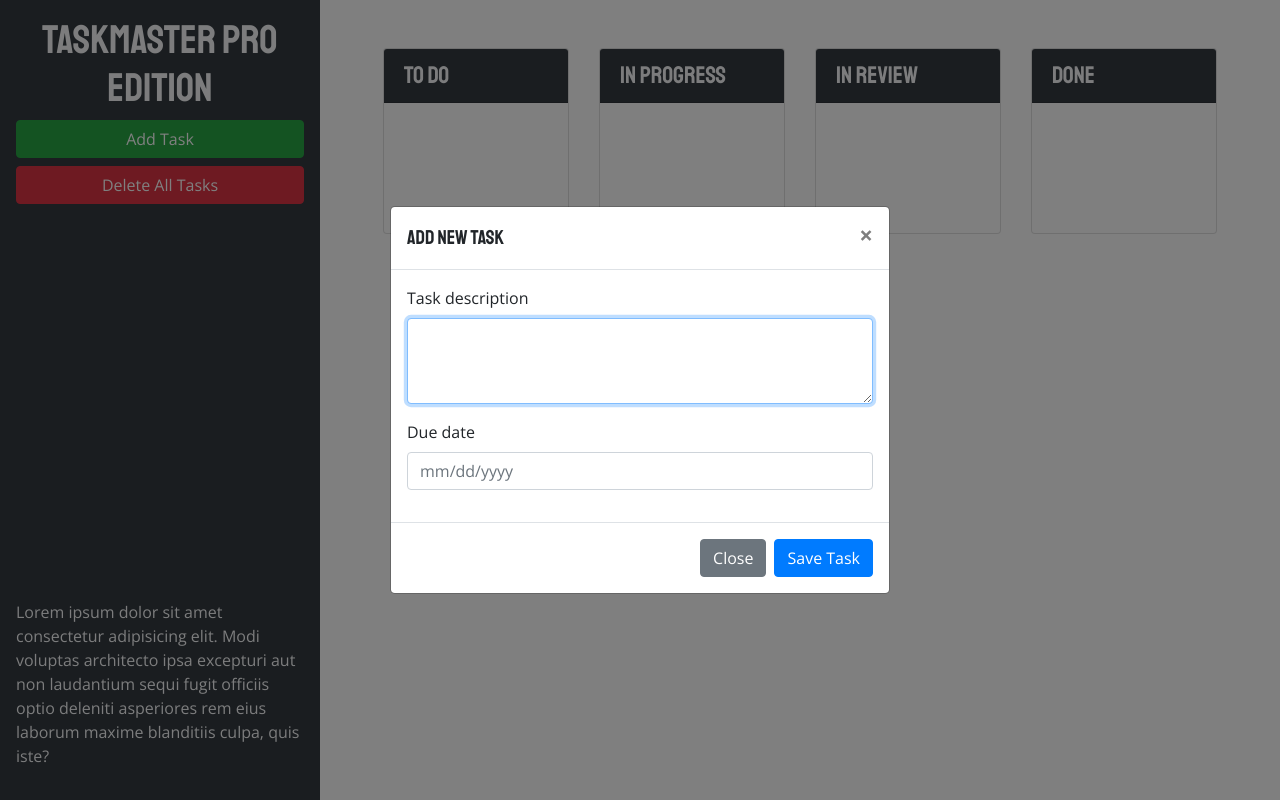
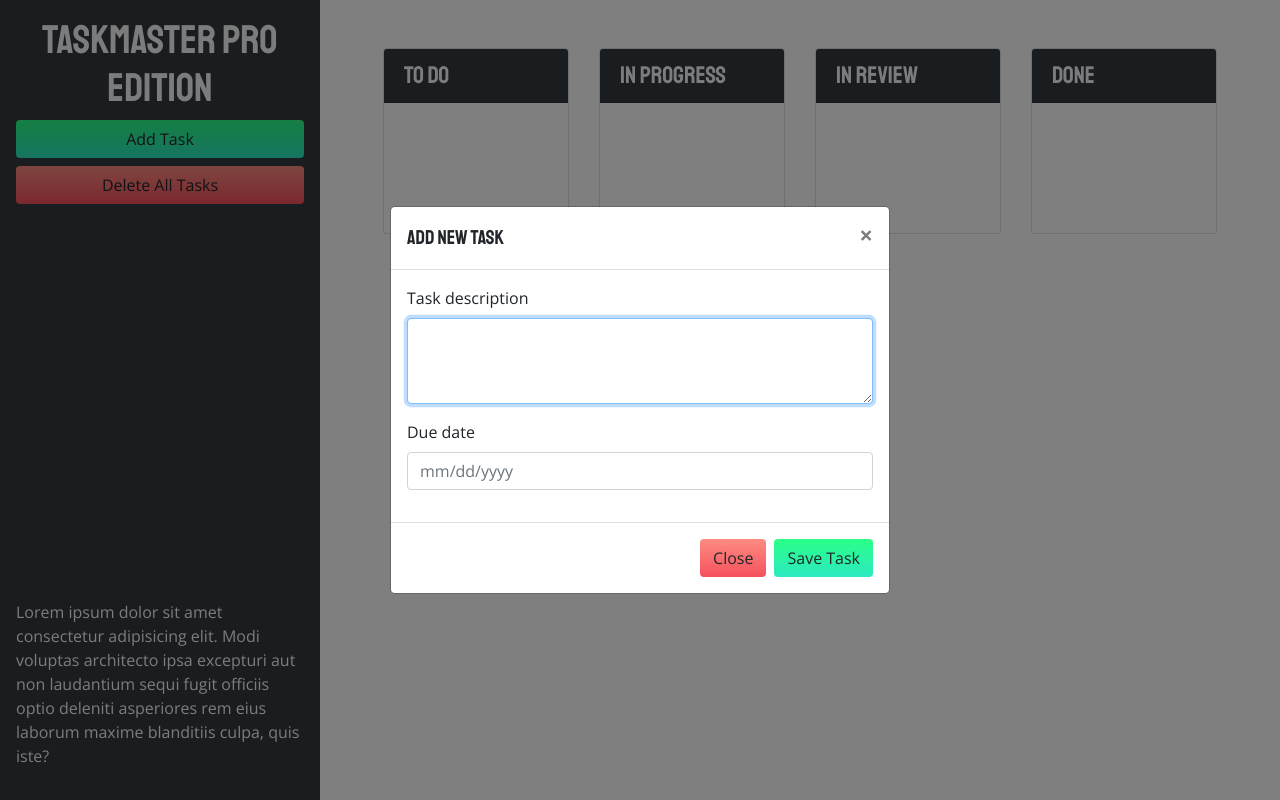
Before and after one commit to janimuhlestein/taskmaster, a plain HTML site: page index.html in a window 1280 px wide. Both pictures are taken after a click on the button "Add Task". Drawn offline with nearby package versions, Linux system fonts and the light colour scheme; a web font is replaced by a local one.

Commit message:
freaky buttons

```diff
--- a/assets/css/style.css
+++ b/assets/css/style.css
@@ -38,6 +38,29 @@ h6 {
   background-color: rgba(234,0,39,1);
 }
 
+.btn-add, .btn-save{
+  background-color: #FA8BFF;
+  background-image: linear-gradient(45deg, #FA8BFF 0%, #2BD2FF, 52%, #2BFF88 90%);
+  transition: all .5s ease-out;
+  background-size: 1px 100px;
+  background-position: 0 -10px;
+}
+
+.btn-delete, .btn-close {
+  background-color: #ea0028;
+  background-image: linear-gradient(180deg, #FF9A8B 0%, #EA0028 100%);
+  transition: all .5s ease-out;
+  background-size: 1px 100px;
+  background-position: 0 -10px;
+}
+
+.btn-add:hover,
+.btn-close:hover,
+.btn-delete:hover,
+.btn-save:hover{
+  background-position: 1px -50px;
+}
+
 ul.list-group {
   min-height: 130px;
 }
--- a/assets/js/script.js
+++ b/assets/js/script.js
@@ -161,7 +161,7 @@ $("#task-form-modal").on("shown.bs.modal", function() {
 });
 
 // save button in modal was clicked
-$("#task-form-modal .btn-primary").click(function() {
+$("#task-form-modal .btn-save").click(function() {
   // get form values
   var taskText = $("#modalTaskDescription").val();
   var taskDate = $("#modalDueDate").val();
--- a/index.html
+++ b/index.html
@@ -20,9 +20,9 @@
       <h1 class="text-center">
         <span class="oi oi-task d-inline d-lg-none"></span>
         Taskmaster Pro Edition</h1>
-      <button id="create-task" class="btn btn-block btn-success" data-toggle="modal" data-target="#task-form-modal">
+      <button id="create-task" class="btn btn-block btn-add" data-toggle="modal" data-target="#task-form-modal">
         <span class="oi oi-plus"></span> Add Task</button>
-      <button id="remove-tasks" class="btn btn-block btn-danger">
+      <button id="remove-tasks" class="btn btn-block btn-delete">
         <span class="oi oi-trash"></span> Delete All Tasks</button>
         <span class="oi oi-task display-1 text-center mb-2 d-none d-lg-block mt-auto"></span>
         <p class="d-none d-lg-block">Lorem ipsum dolor sit amet consectetur adipisicing elit. Modi voluptas architecto ipsa
@@ -97,8 +97,8 @@
           </form>
         </div>
         <div class="modal-footer">
-          <button type="button" class="btn btn-secondary" data-dismiss="modal">Close</button>
-          <button type="button" class="btn btn-primary">Save Task</button>
+          <button type="button" class="btn btn-close" data-dismiss="modal">Close</button>
+          <button type="button" class="btn btn-save">Save Task</button>
         </div>
       </div>
     </div>
```
